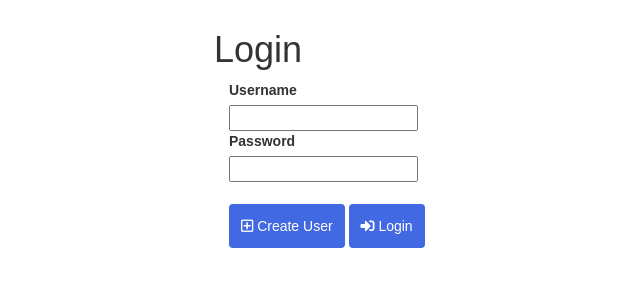
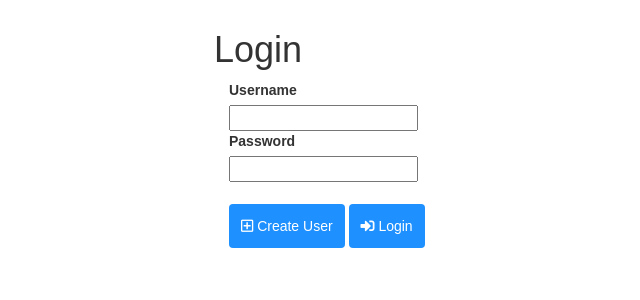
Before and after one commit to NoonanL/SSDsnippetTest, a Django app: page / in a window 1280 px wide; the page is wider, and only the part inside the window is pictured. Shown: the part 89-389 px from the top of that part, without its empty margins (308-948 px from the left). Run offline with Django 3.2, Linux system fonts and the light colour scheme; some libraries are stand-ins or nearby versions.

Commit message:
css button color change

```diff
--- a/snippetTest/static/css/styles.css
+++ b/snippetTest/static/css/styles.css
@@ -44,7 +44,7 @@ body {
 }
 
 .btn {
-    background-color: RoyalBlue;
+    background-color: DodgerBlue;
     display: inline;
     border: none; /* Remove borders */
     padding: 12px; /* Some padding */
```
